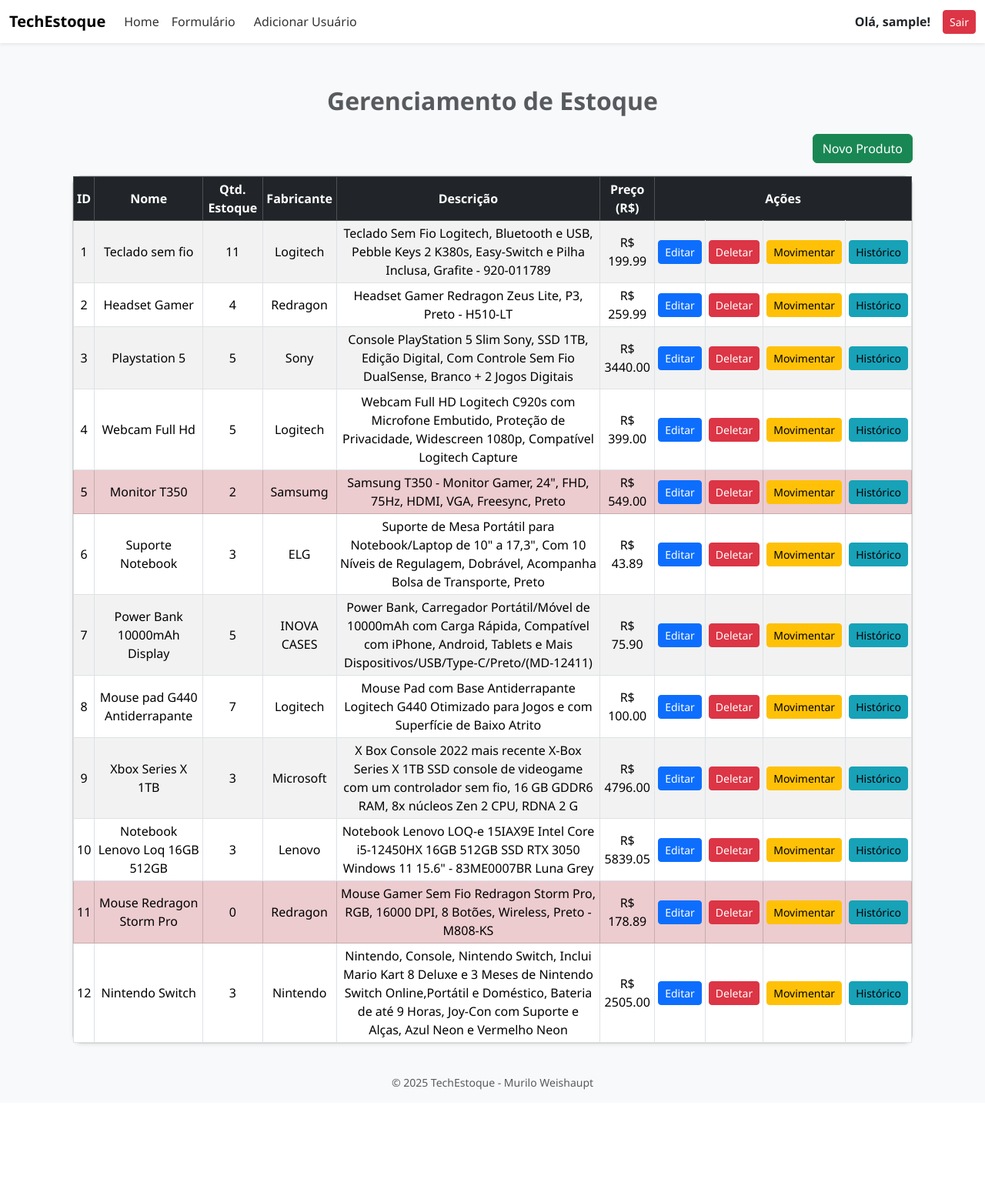
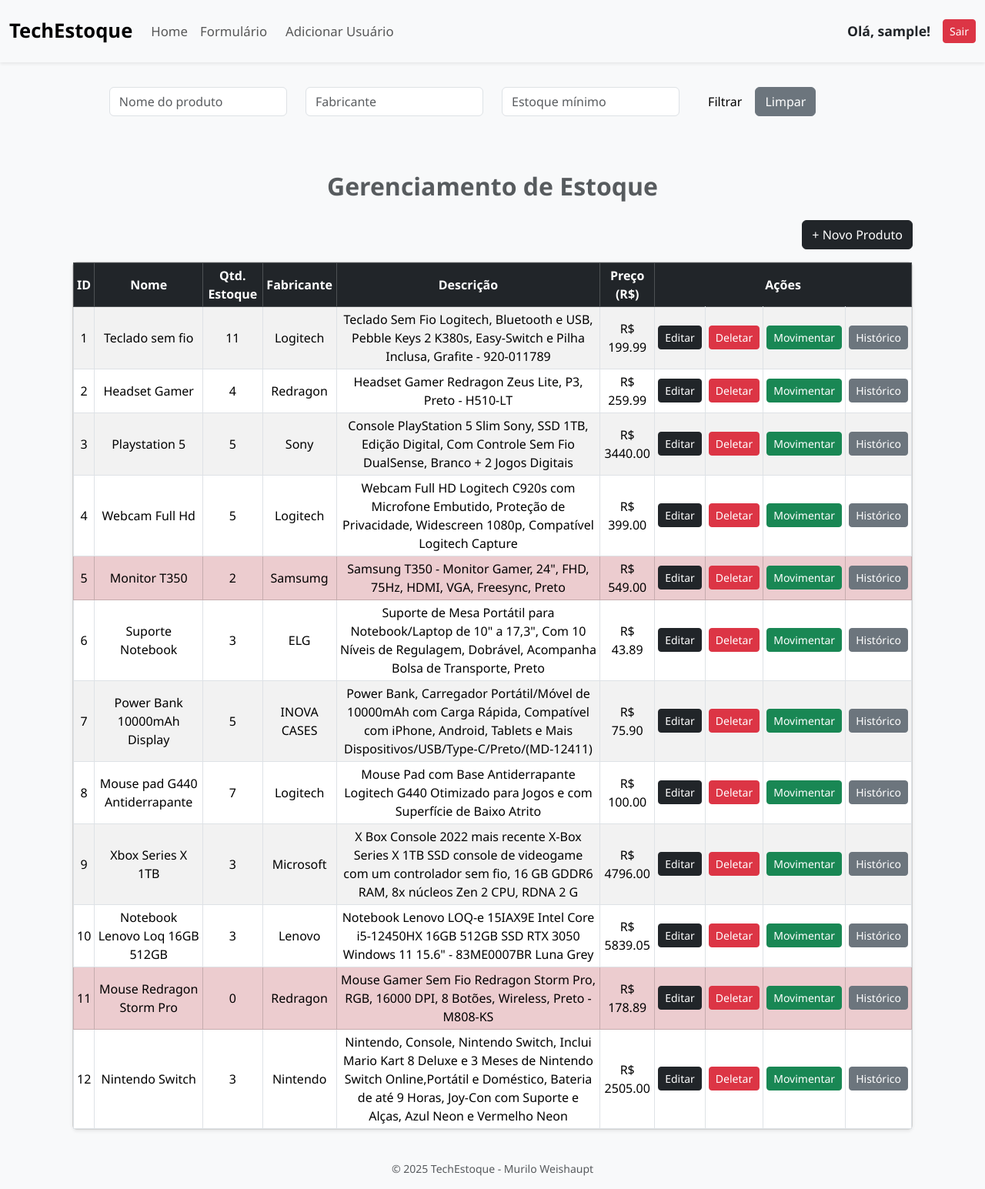
Before and after one commit to MuriloWeishaupt/controle-de-estoque-flask, a Flask app: page /estoque/ in a window 1280 px wide. Shown: the whole page at 77% size. Before the commit the page ends 1416 px from the top, so only its background shows below. Run offline with Flask 3, Linux system fonts and the light colour scheme; a user stored in the database is signed in; data comes from the database, SQL or seed files in the repository; both versions use the stored data as it was after the commit.

Commit message:
Alterados elementos visuais

```diff
--- a/routes/produto.py
+++ b/routes/produto.py
@@ -11,14 +11,36 @@ def index():
         flash("Você precisa fazer login para acessar essa página")
         return redirect(url_for("auth.login"))
 
+    nome_filtro = request.args.get("nome", "").strip()
+    fabricante_filtro = request.args.get("fabricante", "").strip()
+    estoque_minimo_filtro = request.args.get("estoque_minimo", "").strip()
+
+    query_inicial = "SELECT * FROM produtos WHERE 1=1"
+    params = []
+
+    if nome_filtro:
+        query_inicial += " AND NOME LIKE ?"
+        params.append(f"%{nome_filtro}%")
+
+    if fabricante_filtro:
+        query_inicial += " AND FABRICANTE LIKE ?"
+        params.append(f"%{fabricante_filtro}%")
+
+    if estoque_minimo_filtro.isdigit():
+        query_inicial += " AND QUANTIDADE_ESTOQUE >= ?"
+        params.append(int(estoque_minimo_filtro))
+
+
+
     with sql.connect("form_db.db") as con:
         con.row_factory = sql.Row
         cur = con.cursor()
-        cur.execute("SELECT * FROM produtos")
+        cur.execute(query_inicial, params)
         data = cur.fetchall()
 
+
     quantidade_minima = 2
-    return render_template("index.html", datas=data, quantidade_minima=quantidade_minima)
+    return render_template("index.html", datas=data, quantidade_minima=quantidade_minima, nome_filtro=nome_filtro, fabricante_filtro=fabricante_filtro, estoque_minimo_filtro=estoque_minimo_filtro)
 
 @bp_produto.route("/add_produto", methods=["POST", "GET"])
 def add_produto():
@@ -28,11 +50,15 @@ def add_produto():
 
     if request.method == "POST":
         nome = request.form["nome"]
-        quantidade_estoque = request.form["quantidade_estoque"]
+        try:
+            quantidade_estoque = int(request.form["quantidade_estoque"])
+        except ValueError:
+            flash("Quantidade inválida!", "danger")
+            return redirect(url_for("produto.movimentar_produto", id=id))
         fabricante = request.form["fabricante"]
         descricao = request.form["descricao"]
 
-        if not nome or not quantidade_estoque or not fabricante or not descricao:
+        if not nome or not quantidade_estoque or not fabricante or descricao is None:
             flash("Preencha todos os campos!", "warning")
             return redirect(url_for("produto.add_produto"))
 
@@ -59,7 +85,11 @@ def add_produto():
 def edit_produto(id):
     if request.method == "POST":
         nome = request.form["nome"]
-        quantidade_estoque = request.form["quantidade_estoque"]
+        try:
+            quantidade_estoque = int(request.form["quantidade_estoque"])
+        except ValueError:
+            flash("Quantidade inválida!", "danger")
+            return redirect(url_for("produto.edit_produto", id=id))
         fabricante = request.form["fabricante"]
         descricao = request.form["descricao"]
 
@@ -113,6 +143,10 @@ def movimentar_produto(id):
         if request.method == "POST":
             tipo_movimentacao = request.form["tipo_movimentacao"]
             quantidade = int(request.form["quantidade"])
+
+            if quantidade <= 0:
+                flash("Quantidade inválida!", "danger")
+                return redirect(url_for("produto.movimentar_produto", id=id))
 
             if tipo_movimentacao == 'entrada':
                 nova_quantidade = produto["QUANTIDADE_ESTOQUE"] + quantidade
--- a/templates/index.html
+++ b/templates/index.html
@@ -1,13 +1,37 @@
 {% extends 'layout.html' %}
 {% block body %}
+
+<div class="d-flex justify-content-center mb-4">
+    <form method="get" class="mb-4">
+        <div class="row">
+          <div class="col">
+            <input type="text" name="nome" class="form-control" placeholder="Nome do produto"
+                   value="{{ nome_filtro }}">
+          </div>
+          <div class="col">
+            <input type="text" name="fabricante" class="form-control" placeholder="Fabricante"
+                   value="{{ fabricante_filtro }}">
+          </div>
+          <div class="col">
+            <input type="number" name="estoque_minimo" class="form-control" placeholder="Estoque mínimo"
+                   value="{{ estoque_minimo }}">
+          </div>
+          <div class="col">
+            <button type="submit" class="btn btn-light">Filtrar</button>
+            <a href="{{ url_for('produto.index') }}" class="btn btn-secondary">Limpar</a>
+          </div>
+        </div>
+      </form>
+</div>
+
 <div class="container py-4">
     <h2 class="text-center text-muted mb-4">
         <i class="bi bi-box-seam"></i> Gerenciamento de Estoque
     </h2>
 
     <div class="text-end mb-3">
-        <a href="{{ url_for('produto.add_produto') }}" class="btn btn-success">
-            <i class="bi bi-plus-circle"></i> Novo Produto
+        <a href="{{ url_for('produto.add_produto') }}" class="btn btn-dark">
+            <i class="bi bi-plus-circle"></i>+ Novo Produto
         </a>
     </div>
 
@@ -37,7 +61,7 @@
 
                         {% if session.get("user_tipo") == "admin" %}
                         <td class="text-center">
-                            <a href="{{ url_for('produto.edit_produto', id=row.ID) }}" class="btn btn-sm btn-primary">
+                            <a href="{{ url_for('produto.edit_produto', id=row.ID) }}" class="btn btn-sm btn-dark">
                                 <i class="bi bi-pencil-square"></i> Editar
                             </a>
                         </td>
@@ -50,12 +74,12 @@
                         {% endif %}
 
                         <td class="text-center">
-                            <a href="{{ url_for('produto.movimentar_produto', id=row.ID) }}" class="btn btn-sm btn-warning">
+                            <a href="{{ url_for('produto.movimentar_produto', id=row.ID) }}" class="btn btn-sm btn-success">
                                 <i class="bi bi-arrow-left-right"></i> Movimentar
                             </a>
                         </td>
                         <td class="text-center">
-                            <a href="{{ url_for('produto.historico_produto', id=row.ID) }}" class="btn btn-sm btn-info">
+                            <a href="{{ url_for('produto.historico_produto', id=row.ID) }}" class="btn btn-sm btn-secondary">
                                 <i class="bi bi-clock-history"></i> Histórico
                             </a>
                         </td>
--- a/templates/layout.html
+++ b/templates/layout.html
@@ -12,32 +12,24 @@
     <link rel="stylesheet" href="{{ url_for('static', filename='css/adiciona_user.css') }}">
 
     <style>
-        body {
-            background-color: #f5f7fa;
-        }
+    .navbar {
+        padding-top: 1rem;
+        padding-bottom: 1rem;
+        font-size: 1.1rem;
+        box-shadow: 0 2px 10px rgba(0, 0, 0, 0.05);
+    }
 
-        .navbar {
-            background-color: #ffffff;
-        }
 
-        .navbar .nav-link {
-            color: #333;
-        }
+    .navbar .nav-link {
+        padding: 0.75rem 1.2rem;
+        font-size: 1.05rem;
+    }
 
-        .navbar .nav-link.active, .navbar .nav-link:hover {
-            color: #0d6efd;
-            font-weight: 500;
-        }
 
-        .card {
-            border-radius: 0.75rem;
-        }
+    .navbar-brand {
+        font-size: 1.6rem;
+}
 
-        .nav-link.btn-outline-primary:hover {
-            background-color: transparent !important;
-            color: inherit !important;
-            border-color: transparent !important;
-        }
     </style>
 </head>
 <body class="bg-light d-flex flex-column min-vh-100">
```
Also changed, not shown: templates/login.html (+14 -3 lines), form_db.db, static/img/techEstoque_logo.png (added).
